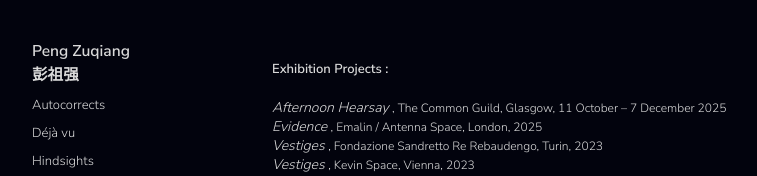
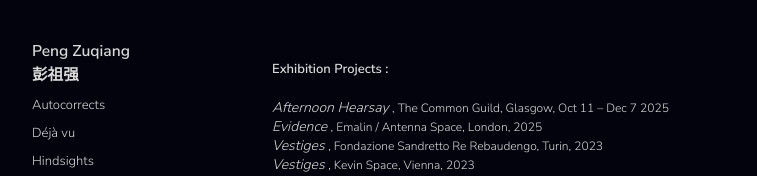
Before and after one commit to JAWeiss89/zuqiangPortfolioReact, a React (Create React App) app: page / in a window 1280 px wide. Shown: the top 176 px of the page, without its empty margins (8-765 px from the left). Built offline with nearby package versions, Linux system fonts and the light colour scheme.

Commit message:
Update Home.js

```diff
--- a/src/Home.js
+++ b/src/Home.js
@@ -16,7 +16,7 @@
           <em>Afternoon Hearsay</em>
         </a>{" "}
         <span style={{ fontSize: '12px' }}>
-          , The Common Guild, Glasgow, 11 October – 7 December 2025
+          , The Common Guild, Glasgow, Oct 11 – Dec 7 2025
         </span>
       </p>
 
```
